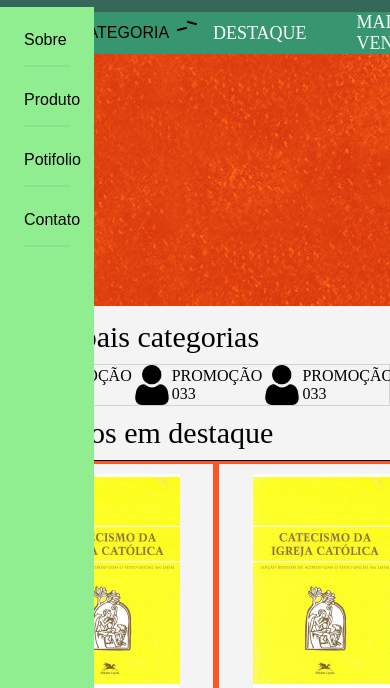
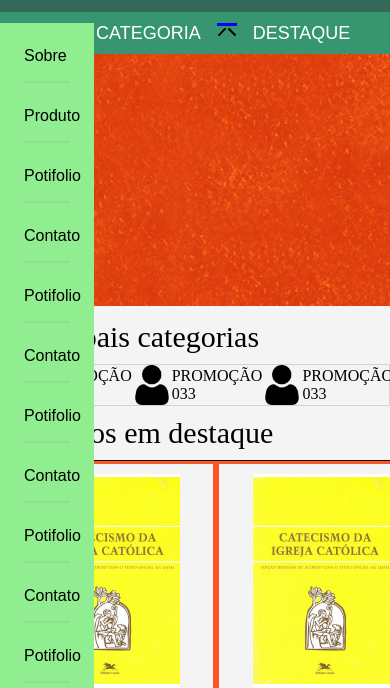
Before and after one commit to Allan-Bezerra/Grupo-05-PI-FullStack-2022, a plain HTML site: page projetoIntegrador/index.html in a window 390 px wide. Both pictures are taken after a click on the button "CATEGORIA". Shown: the part 120-808 px from the top of the page. Drawn offline with Linux system fonts and the light colour scheme.

Commit message:
btn-hamburger-estilo

```diff
--- a/projetoIntegrador/css/style.css
+++ b/projetoIntegrador/css/style.css
@@ -115,8 +115,10 @@ footer {
 #geral {
     display: flex;
     background-color: #37966F;
+    height: 5vh;
     color: #ffffff;
-    padding: 0 60px;
+    font-family: sans-serif;
+    padding: 0 80px;
     justify-content: space-between;
     align-items: center;
 }
@@ -137,7 +139,10 @@ span {
     gap: 20px;
 }
 
+/* -------------------------- TESTE JOHNNY
+
 /* MENU HAMBURGER*/
+
 a{
     color: black;
     text-decoration: none;
@@ -147,6 +152,12 @@ a:hover{
     background-color: transparent;
 }
 
+.text-hb{
+    font-family: sans-serif;
+    font-size: 18px;
+    color: white;
+
+}
 
 #menu {
     display: flex;
@@ -171,7 +182,7 @@ a:hover{
       display: block;
       position: absolute;
       width: 20%;
-      top: 15%;
+      top: 17%;
       left: 0;
       background: lightgreen;
       transition: 0.3s;
@@ -200,10 +211,10 @@ a:hover{
         border: none;
         background: none;
         cursor: pointer;
-        gap: 0.5rem;
+        gap: 1rem;
       }
       #hamburger {
-        border-top: 2px solid;
+        border-top: 3px solid;
         width: 20px;
       }
       #hamburger::after,
@@ -213,55 +224,23 @@ a:hover{
         width: 20px;
         height: 2px;
         background: currentColor;
-        margin-top: 2px;
+        margin-top: 5px;
         transition: 0.3s;
         position: relative;
       }
       #nav.active #hamburger {
-        border-top-color: transparent;
+        border-top-color: blue;
       }
       #nav.active #hamburger::before {
-        transform: rotate(165deg);
+        transform: rotate(134deg);
       }
 
       #nav.active #hamburger::after {
-        transform: rotate(-165deg);
-        top: -6px;
+        transform: rotate(-135deg);
+        top: -7deg;
+
       }
 /* -------------------------- TESTE JOHNNY
-
-/* #btn-mobile{
-    display: block;
-}
-
-@media (max-width: 600px){
-    #btn-mobile{
-        display: block;
-    }
-    #menu-central-text{
-
-        display: block;
-        position: absolute;
-        width: 100%;
-        top: 70px;
-        right: 0px;
-        background-color: #e7e7e7;
-        height: calc(100vh - 70px);
-        z-index: 10;
-
-    }
-
-    .menuCentral.active, #menu-central-text{
-        display: block;
-    }
-
-    #menu-central-text{
-
-    }
-
-}
-
-FIM DO  TESTE JOHNNY ---------------------- */
 
 /* PAGINA HOME */
 
--- a/projetoIntegrador/index.html
+++ b/projetoIntegrador/index.html
@@ -63,7 +63,7 @@
                 <div class="menu-hb">
                     <nav id="nav">
                         <button aria-label="abrir menu" id="btn-mobile" aria-haspopup="true" aria-controls="menu"
-                            aria-expanded="false">CATEGORIA
+                            aria-expanded="false"><p class="text-hb">CATEGORIA</p>
                             <span id="hamburger"></span>
                         </button>
                         <ul id="menu" role="menu">
@@ -71,6 +71,27 @@
                             <li><a href="/">Produto</a></li>
                             <li><a href="/">Potifolio</a></li>
                             <li><a href="/">Contato</a></li>
+                            <li><a href="/">Potifolio</a></li>
+                            <li><a href="/">Contato</a></li>
+                            <li><a href="/">Potifolio</a></li>
+                            <li><a href="/">Contato</a></li>
+                            <li><a href="/">Potifolio</a></li>
+                            <li><a href="/">Contato</a></li>
+                            <li><a href="/">Potifolio</a></li>
+                            <li><a href="/">Contato</a></li>
+                            <li><a href="/">Potifolio</a></li>
+                            <li><a href="/">Contato</a></li>
+                            <li><a href="/">Potifolio</a></li>
+                            <li><a href="/">Contato</a></li>
+                            <li><a href="/">Potifolio</a></li>
+                            <li><a href="/">Contato</a></li>
+                            <li><a href="/">Potifolio</a></li>
+                            <li><a href="/">Contato</a></li>
+                            <li><a href="/">Potifolio</a></li>
+                            <li><a href="/">Contato</a></li>
+                            <li><a href="/">Potifolio</a></li>
+                            <li><a href="/">Contato</a></li>
+
                         </ul>
                     </nav>
                 </div>
```
